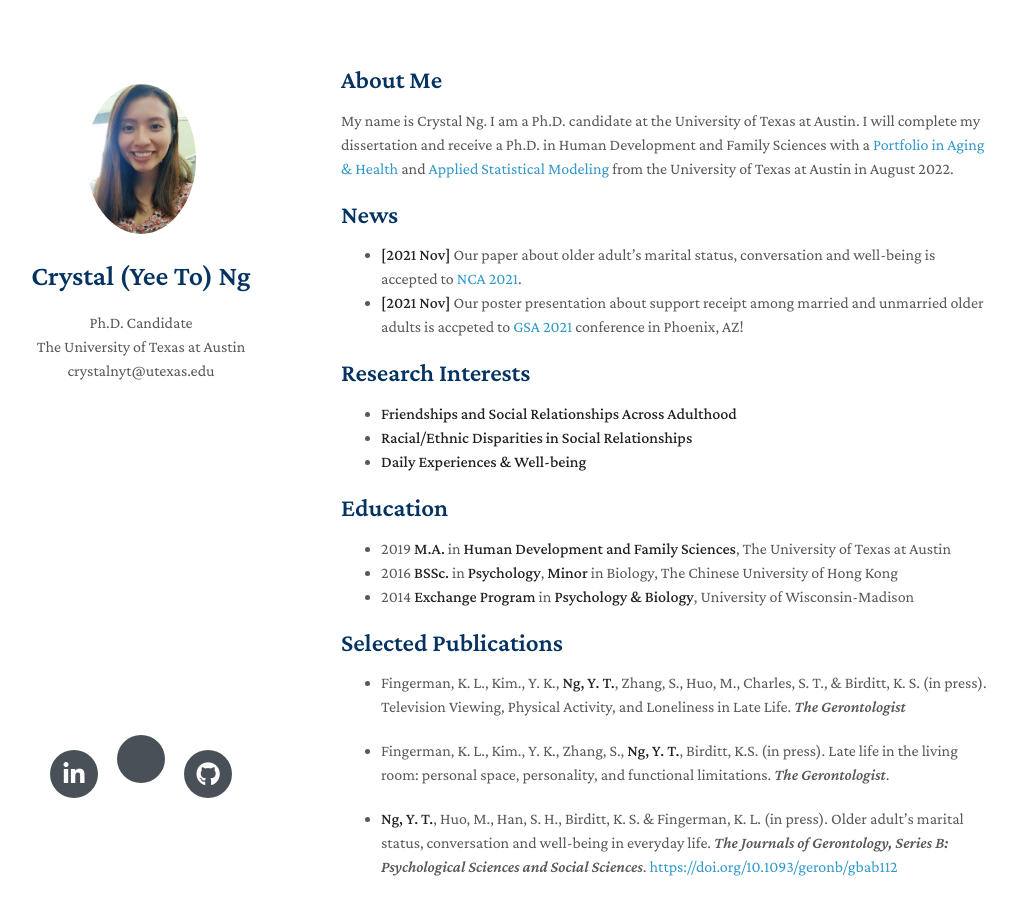
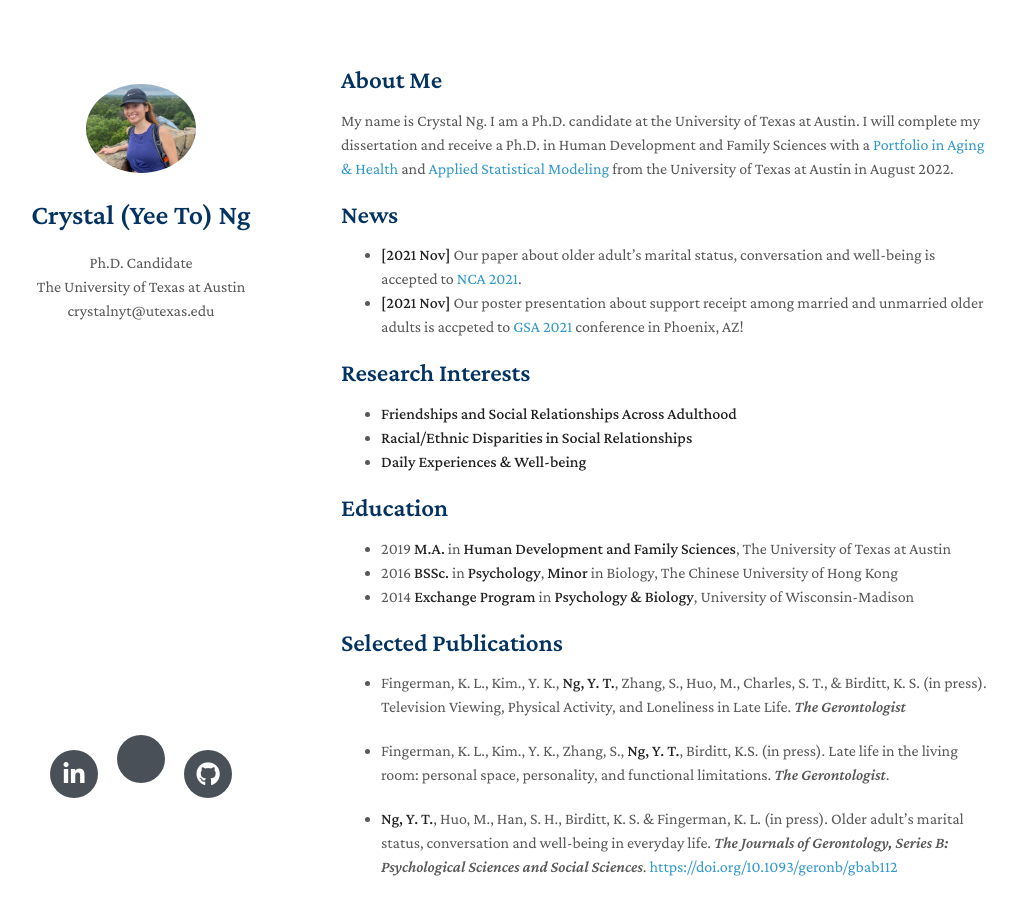
Before and after one commit to Crystal-ng/Crystal-ng.github.io, a Jekyll site: the page built from index.md, in a window 1280 px wide and 900 px high. Shown: the whole window, without its empty margins (129-1146 px from the left). Built offline with Jekyll 4.4.1, drawn with Linux system fonts in a browser that asks for light colours; nearby versions of some CDN libraries; a style sheet for code colours, icons or effects is not loaded; our own code applies the rules of GitHub Pages for plain Markdown files.

Commit message:
Update _config.yml

```diff
--- a/_config.yml
+++ b/_config.yml
@@ -6,7 +6,7 @@ keywords: minimal academic
 google_scholar: https://scholar.google.com/citations?user=887O6PoAAAAJ&hl=en
 github_link: https://github.com/Crystal-ng
 linkedin: https://www.linkedin.com/in/crystal-ng-01b712a0/
-avatar: ./assets/img/yeeto2.png
+avatar: ./assets/img/yeeto.png
 google_analytics: UA-111540567-4
 favicon: ./assets/img/favicon.png
 favicon_dark: ./assets/img/favicon-dark.png
```
